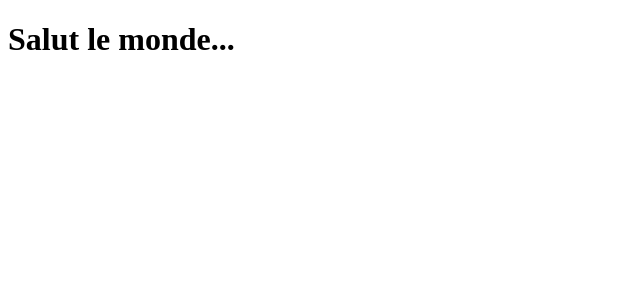
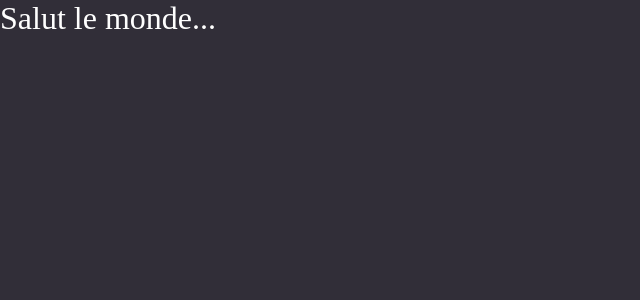
Before and after one commit to lubotajoao/Bootcamp-GoStack-RocketSeat, a React (Create React App) app in the folder 06-gobarber-web/: page / in a window 1280 px wide. Shown: the top 300 px of the page, without its empty margins (0-640 px from the left). Built offline with nearby package versions, Linux system fonts and the light colour scheme; the HTML template or start-up script is replaced by a standard one.

Commit message:
GoBarber Web: Pages Structure | Global Styles

```diff
--- a/06-gobarber-web/package.json
+++ b/06-gobarber-web/package.json
@@ -13,6 +13,7 @@
     "react": "^16.13.1",
     "react-dom": "^16.13.1",
     "react-scripts": "3.4.3",
+    "styled-components": "^5.2.0",
     "typescript": "~3.7.2"
   },
   "scripts": {
@@ -38,7 +39,7 @@
   },
   "devDependencies": {
     "@types/react-router-dom": "^5.1.5",
-    "@types/styled-components": "^5.1.2",
+    "@types/styled-components": "^5.1.3",
     "@typescript-eslint/eslint-plugin": "^4.0.1",
     "@typescript-eslint/parser": "^4.0.1",
     "eslint": "6.8.0",
--- a/06-gobarber-web/public/index.html
+++ b/06-gobarber-web/public/index.html
@@ -4,7 +4,11 @@
     <meta charset="utf-8" />
     <meta name="viewport" content="width=device-width, initial-scale=1" />
     <meta name="theme-color" content="#FF9000" />
-    <title>React App</title>
+    <link
+      href="https://fonts.googleapis.com/css2?family=Roboto:wght@400;500&display=swap"
+      rel="stylesheet"
+    />
+    <title>GoBarber</title>
   </head>
   <body>
     <noscript>You need to enable JavaScript to run this app.</noscript>
--- a/06-gobarber-web/src/App.tsx
+++ b/06-gobarber-web/src/App.tsx
@@ -1,6 +1,12 @@
 import React from 'react';
 
+import GlobalStyle from './styles/global';
 
-const App: React.FC = () => <h1>Salut le monde...</h1>
+const App: React.FC = () => (
+  <>
+    <h1>Salut le monde...</h1>
+    <GlobalStyle />
+  </>
+);
 
 export default App;
--- /dev/null
+++ b/06-gobarber-web/src/styles/global.ts
@@ -0,0 +1,29 @@
+import { createGlobalStyle } from 'styled-components';
+
+export default createGlobalStyle`
+  * {
+    margin: 0;
+    padding: 0;
+    box-sizing: border-box;
+    outline: 0;
+  }
+
+  body {
+    background: #312E38;
+    color: #fff;
+    -webkit-font-smoothing: antialiased;
+  }
+
+  body, input, button {
+    font-family: 'Roboto Slab', serif;
+    font-size: 16px;
+  }
+
+  h1, h2, h3, h4, h5, h6, strong {
+    font-weight: 500;
+  }
+
+  button {
+    cursor: pointer;
+  }
+`;
```
